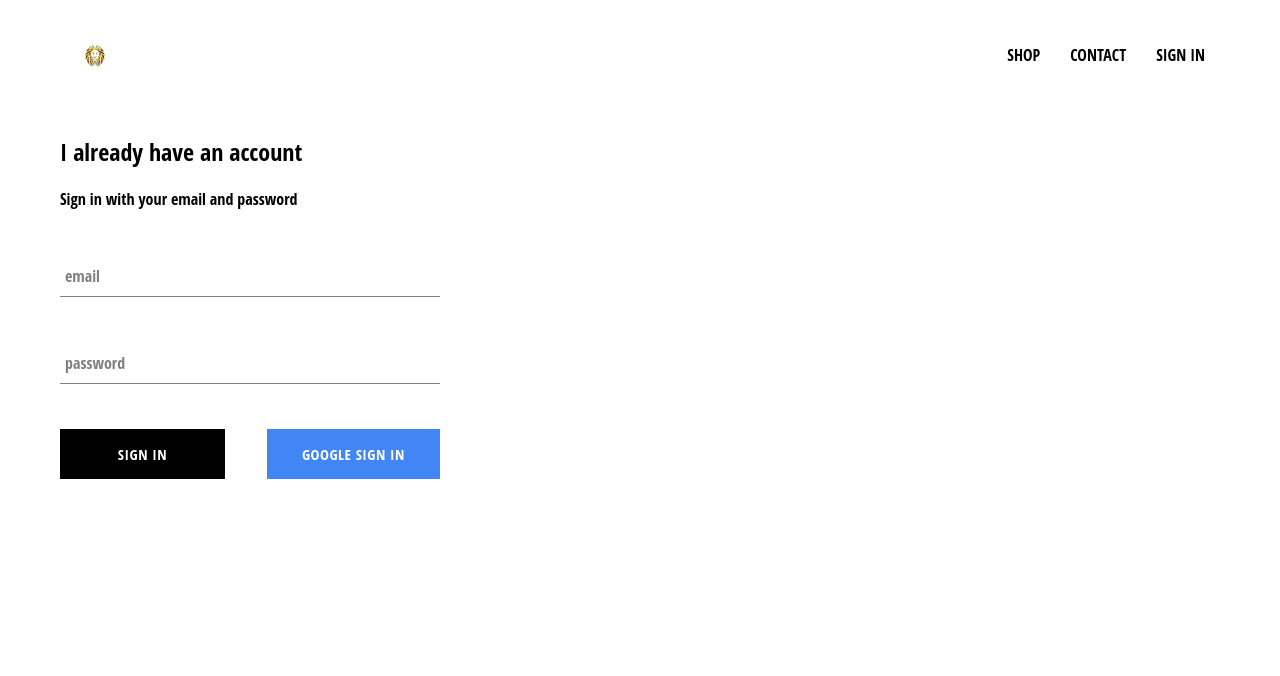
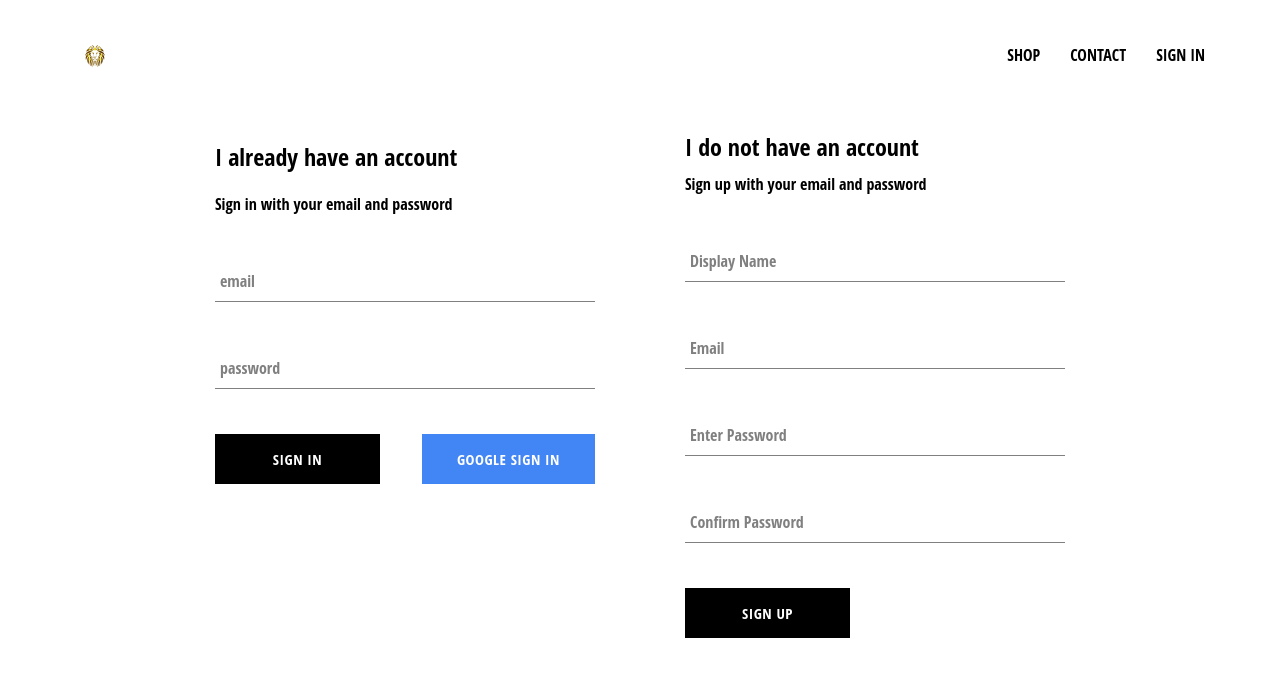
Before and after one commit to JCode918/ECommerce_ReactJs, a React (Create React App) app: page /signin in a window 1280 px wide. Shown: the top 676 px of the page. Built offline with nearby package versions, Linux system fonts and the light colour scheme; no server answers.

Commit message:
Email Authentication Enabled and styling of Signup Complete

```diff
--- a/src/App.js
+++ b/src/App.js
@@ -6,7 +6,7 @@
 import ShopPage from "./pages/shop/shop.component";
 import Header from "./components/header/header.component";
 import SignInAndSignUpPage from "./pages/sign-in-and-sign-up/sign-in-and-sign-up.component";
-import { auth } from "./firebase/firebase.utils";
+import { auth, createUserProfileDocument } from "./firebase/firebase.utils";
 
 /*Imported Styling */
 import "./homepage.styles.scss";
@@ -23,22 +23,36 @@
 
   unsubscribeFromAuth = null;
 
-  componentDidMount(){
-    this.unsubscribeFromAuth = auth.onAuthStateChanged(user => {
-      this.setState({currentUser : user})
+  componentDidMount() {
+    this.unsubscribeFromAuth = auth.onAuthStateChanged(async userAuth => {
+      if (userAuth) {
+        const userRef = await createUserProfileDocument(userAuth);
 
-      console.log(user) // Shows the user that is logged in
+        userRef.onSnapshot(snapshot => {
+          this.setState({
+            currentUser: {
+              id: snapshot.id,
+              ...snapshot.data()
+            }
+          })
+
+          console.log(this.state)
+        });
+      }
+      else {
+        this.setState({ currentUser: userAuth })
+      }
     })
   }
 
-  componentWillUnmount(){
+  componentWillUnmount() {
     this.unsubscribeFromAuth();
   }
 
   render() {
     return (
       <div>
-        <Header currentUser = {this.state.currentUser} />
+        <Header currentUser={this.state.currentUser} />
         <Switch>
           <Route exact={true} path="/" component={Homepage} />
           <Route exact={true} path="/shop" component={ShopPage} />
--- /dev/null
+++ b/src/components/sign-up/sign-up.components.jsx
@@ -0,0 +1,109 @@
+import React from 'react'
+
+import FormInput from '../form-input/form-input.component'
+import CustomButton from '../custom-button/custom-button.component'
+
+import {auth, createUserProfileDocument} from '../../firebase/firebase.utils'
+
+import './sign-up.styles.scss'
+
+class SignUp extends React.Component{
+    constructor(props){
+        super(props);
+
+        this.state ={
+            displayName: '',
+            email: '',
+            password: '',
+            confirmPassword: ''
+        }
+    }
+
+    handleSubmit = async (e)=>{
+        e.preventDefault();
+
+        const {displayName, email, password, confirmPassword} = this.state;
+
+        if(password !== confirmPassword){
+            alert("Entered Passwords do not Match");
+            return;
+        }
+
+        try{
+            const {user} = await auth.createUserWithEmailAndPassword(email, password);
+
+            await createUserProfileDocument(user, {displayName});
+
+            // Will reset the state once the new profile has been created.
+            this.setState({
+                displayName: '',
+                email: '',
+                password: '',
+                confirmPassword: ''
+            })
+
+        }catch(error){
+            console.error(error);
+        }
+    }
+
+    handleChange = e =>{
+        const {name, value} = e.target;
+
+        this.setState({[name]: value});
+    }
+
+    render(){
+        const {displayName, email, password, confirmPassword} = this.state;
+
+        return(
+            <div className='sign-up'>
+                <h2 className='title'>I do not have an account</h2>
+                <span>Sign up with your email and password</span>
+                <form className= 'sign-up-form' onSubmit={this.handleSubmit}>
+                    <FormInput
+                    type='text'
+                    name='displayName'
+                    value={displayName}
+                    onChange={this.handleChange}
+                    label='Display Name'
+                    required
+
+                    />
+                    <FormInput
+                    type='email'
+                    name='email'
+                    value={email}
+                    onChange={this.handleChange}
+                    label='Email'
+                    required
+
+                    />
+                    <FormInput
+                    type='password'
+                    name='password'
+                    value={password}
+                    onChange={this.handleChange}
+                    label='Enter Password'
+                    required
+
+                    />
+                    <FormInput
+                    type='password'
+                    name='confirmPassword'
+                    value={confirmPassword}
+                    onChange={this.handleChange}
+                    label='Confirm Password'
+                    required
+
+                    />
+                    <CustomButton type='submit'>SIGN UP</CustomButton>
+
+
+                </form>
+            </div>
+        )
+    }
+}
+
+export default SignUp
--- /dev/null
+++ b/src/components/sign-up/sign-up.styles.scss
@@ -0,0 +1,9 @@
+.sign-up{
+    display: flex;
+    flex-direction: column;
+    width: 380px;
+
+    .title{
+        margin: 10px 0;
+    }
+}
--- a/src/firebase/firebase.utils.js
+++ b/src/firebase/firebase.utils.js
@@ -2,6 +2,7 @@
 
 import "firebase/firestore"; // This imports the firebase database
 import "firebase/auth"; // This imports the functionality for authentication
+//import { updateLanguageServiceSourceFile } from "typescript";
 
 const config = {
   apiKey: "AIzaSyCNqn5u-azpENEEB9kvu4dg7IZBRCPFOJc",
@@ -13,6 +14,27 @@
   appId: "1:36721856078:web:dc323d2c3020e48eeabd1f",
   measurementId: "G-S44Y1S5YXS",
 };
+
+export const createUserProfileDocument = async (userAuth, additionalData) =>{
+  if (!userAuth) return;
+
+  const userRef = firestore.doc(`Users/${userAuth.uid}`);
+  const snapShot = await userRef.get()
+
+  if(!snapShot.exists){
+    const {displayName, email} = userAuth;
+    const createdAt = new Date();
+    try{
+      await userRef.set({
+        displayName, email, createdAt, ...additionalData
+      })
+    }catch(error){
+      console.log('error creating user', error.message)
+    }
+  }
+
+  return userRef;
+}
 
 firebase.initializeApp(config);
 
--- a/src/pages/sign-in-and-sign-up/sign-in-and-sign-up.component.jsx
+++ b/src/pages/sign-in-and-sign-up/sign-in-and-sign-up.component.jsx
@@ -1,10 +1,14 @@
 import React from "react";
 
 import SignIn from '../../components/sign-in/sign-in.component'
+import SignUp from '../../components/sign-up/sign-up.components'
 import "./sign-in-and-sign-up.styles.scss";
 
 const SignInAndSignUpPage = () => (
-<div className='sign-in-and-sign-up'><SignIn/></div>
+<div className='sign-in-and-sign-up'>
+    <SignIn/>
+    <SignUp/>
+    </div>
 
 );
 
--- a/src/pages/sign-in-and-sign-up/sign-in-and-sign-up.styles.scss
+++ b/src/pages/sign-in-and-sign-up/sign-in-and-sign-up.styles.scss
@@ -0,0 +1,6 @@
+.sign-in-and-sign-up{
+    width: 850px;
+    display: flex;
+    justify-content: space-between;
+    margin: 30px auto
+}
--- /dev/null
+++ b/src/test.js
@@ -0,0 +1,6 @@
+import firebase from 'firebase/app'
+import 'firebase/firestore'
+
+const firestore = firebase.firestore();
+
+firestore.collection('Users').doc('DKTzA7UjZIr6rKwRcCLP').collection('cartItems')
```
Also changed, not shown: 1 other file (tests, documents, lock files or other folders).
